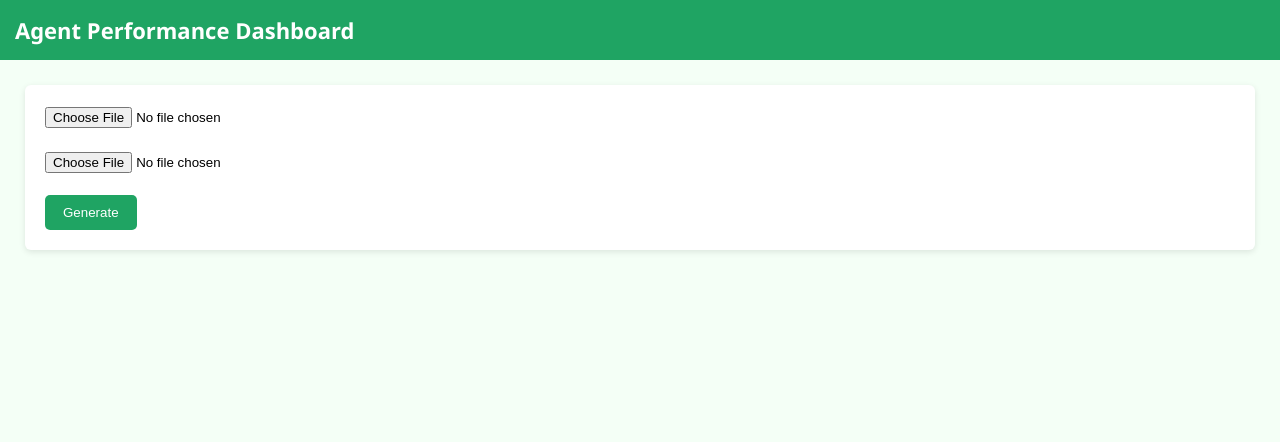
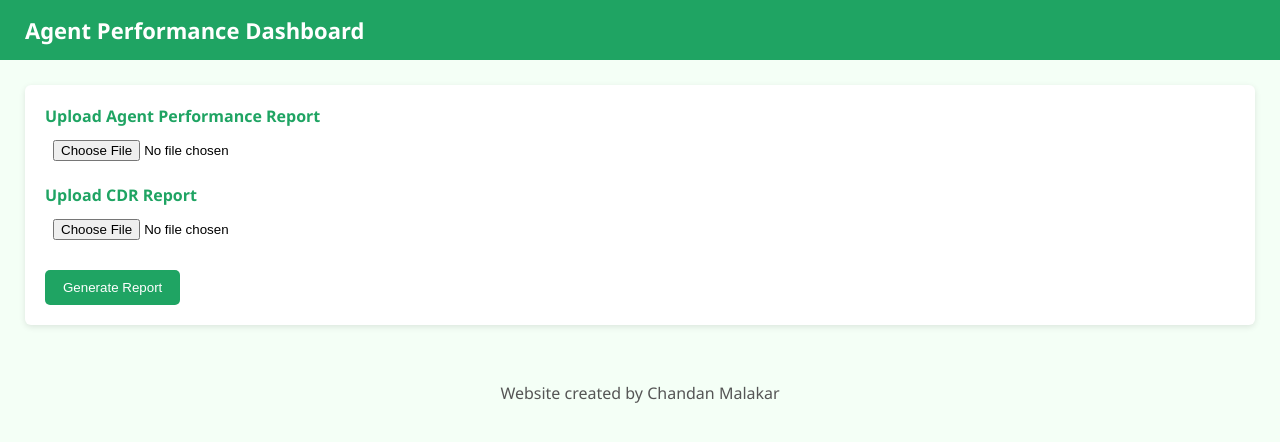
Before and after one commit to Viratmalakar/agent.performance.site, a Flask app: page / in a window 1280 px wide. Shown: the top 442 px of the page. Run offline with Flask 3, Linux system fonts and the light colour scheme.

Commit message:
Update index.html

```diff
--- a/templates/index.html
+++ b/templates/index.html
@@ -1,118 +1,244 @@
 <!DOCTYPE html>
-<html>
+<html lang="en">
 <head>
+<meta charset="UTF-8">
 <title>Agent Performance Dashboard</title>
 <script src="https://cdnjs.cloudflare.com/ajax/libs/html2canvas/1.4.1/html2canvas.min.js"></script>
+
 <style>
-body{font-family:Segoe UI;background:#f4fff6;margin:0}
-header{background:#1fa463;color:white;padding:15px;font-size:22px;font-weight:bold}
-.container{padding:25px}
-.card-box{display:grid;grid-template-columns:repeat(auto-fit,minmax(200px,1fr));gap:15px;margin-bottom:20px}
-.card{background:white;border-left:6px solid #1fa463;padding:15px;box-shadow:0 2px 6px rgba(0,0,0,.1)}
-.card h4{margin:0;color:#555;font-size:14px}
+body{
+    font-family:Segoe UI,Arial;
+    background:#f4fff6;
+    margin:0;
+}
+header{
+    background:#1fa463;
+    color:white;
+    padding:15px 25px;
+    font-size:22px;
+    font-weight:bold;
+}
+.container{
+    padding:25px;
+}
+.card-box{
+    display:grid;
+    grid-template-columns:repeat(auto-fit,minmax(200px,1fr));
+    gap:15px;
+    margin-bottom:20px;
+}
+.card{
+    background:white;
+    border-left:6px solid #1fa463;
+    padding:15px;
+    box-shadow:0 2px 6px rgba(0,0,0,0.1);
+}
+.card h4{margin:0;color:#555;font-size:14px;}
 .card h2{margin:5px 0;color:#1fa463}
-.upload-box{background:white;padding:20px;border-radius:6px;box-shadow:0 2px 6px rgba(0,0,0,.1)}
-button{background:#1fa463;color:white;border:none;padding:10px 18px;border-radius:5px;cursor:pointer}
+
+.upload-box{
+    background:white;
+    padding:20px;
+    border-radius:6px;
+    box-shadow:0 2px 6px rgba(0,0,0,.1);
+    margin-bottom:20px;
+}
+.upload-box label{
+    font-weight:bold;
+    display:block;
+    margin-bottom:5px;
+    color:#1fa463;
+}
+input[type=file]{
+    width:100%;
+    padding:8px;
+}
+
+button{
+    background:#1fa463;
+    color:white;
+    border:none;
+    padding:10px 18px;
+    border-radius:5px;
+    cursor:pointer;
+    margin-right:8px;
+}
 button:hover{background:#168a52}
-table{width:100%;border-collapse:collapse}
-th,td{border:1px solid #ddd;padding:8px;text-align:center}
-th{background:#1fa463;color:white}
-#loader{position:fixed;inset:0;background:rgba(255,255,255,.85);display:none;align-items:center;justify-content:center;font-size:26px;color:#1fa463;font-weight:bold}
+
+.table-box{
+    background:white;
+    padding:15px;
+    border-radius:6px;
+    box-shadow:0 2px 6px rgba(0,0,0,.1);
+    overflow:auto;
+}
+
+table{
+    width:100%;
+    border-collapse:collapse;
+}
+th,td{
+    border:1px solid #ddd;
+    padding:8px;
+    text-align:center;
+}
+th{
+    background:#1fa463;
+    color:white;
+}
+
+tfoot td{
+    font-weight:bold;
+    background:#eafff1;
+}
+
+footer{
+    text-align:center;
+    padding:12px;
+    color:#555;
+}
+
+#loader{
+    position:fixed;
+    inset:0;
+    background:rgba(255,255,255,.85);
+    display:none;
+    align-items:center;
+    justify-content:center;
+    font-size:26px;
+    color:#1fa463;
+    font-weight:bold;
+    z-index:999;
+}
 </style>
 </head>
+
 <body>
 
 <header>Agent Performance Dashboard</header>
+
 <div id="loader">Generating Report...</div>
 
 <div class="container">
 
 <div class="upload-box">
-<input type="file" id="agentFile"><br><br>
-<input type="file" id="cdrFile"><br><br>
-<button onclick="generate()">Generate</button>
-<button onclick="exportExcel()" id="exportBtn" style="display:none">Export Excel</button>
-<button onclick="copyTableImage()" id="copyBtn" style="display:none">Copy Table</button>
+    <label>Upload Agent Performance Report</label>
+    <input type="file" id="agentFile">
+
+    <label style="margin-top:15px;">Upload CDR Report</label>
+    <input type="file" id="cdrFile">
+
+    <br><br>
+    <button onclick="generate()">Generate Report</button>
+    <button onclick="exportExcel()" id="exportBtn" style="display:none;">Export Excel</button>
+    <button onclick="copyTableImage()" id="copyBtn" style="display:none;">Copy Table</button>
+    <button onclick="resetAll()" id="resetBtn" style="display:none;">Reset</button>
 </div>
 
-<div class="card-box" id="cards" style="display:none">
-<div class="card"><h4>Total Login</h4><h2 id="c_login"></h2></div>
-<div class="card"><h4>Total Talk Time</h4><h2 id="c_talk"></h2></div>
-<div class="card"><h4>Total Mature</h4><h2 id="c_mature"></h2></div>
-<div class="card"><h4>IB Mature</h4><h2 id="c_ib"></h2></div>
-<div class="card"><h4>OB Mature</h4><h2 id="c_ob"></h2></div>
-<div class="card"><h4>Total IVR Hit</h4><h2 id="c_ivr"></h2></div>
+<div class="card-box" id="cards" style="display:none;">
+    <div class="card"><h4>Total Login</h4><h2 id="c_login">0</h2></div>
+    <div class="card"><h4>Total Talk Time</h4><h2 id="c_talk">0</h2></div>
+    <div class="card"><h4>Total Mature</h4><h2 id="c_mature">0</h2></div>
+    <div class="card"><h4>IB Mature</h4><h2 id="c_ib">0</h2></div>
+    <div class="card"><h4>OB Mature</h4><h2 id="c_ob">0</h2></div>
+    <div class="card"><h4>Total IVR Hit</h4><h2 id="c_ivr">0</h2></div>
 </div>
 
-<table id="resultTable"></table>
+<div class="table-box" id="tableBox" style="display:none;">
+    <table id="resultTable"></table>
+</div>
 
 </div>
+
+<footer>Website created by Chandan Malakar</footer>
 
 <script>
 let lastData=[];
 
 function generate(){
+    let agent=document.getElementById("agentFile").files[0];
+    let cdr=document.getElementById("cdrFile").files[0];
+
+    if(!agent||!cdr){
+        alert("Please upload both files");
+        return;
+    }
+
     let fd=new FormData();
-    fd.append("agent",agentFile.files[0]);
-    fd.append("cdr",cdrFile.files[0]);
+    fd.append("agent",agent);
+    fd.append("cdr",cdr);
 
-    loader.style.display="flex";
+    document.getElementById("loader").style.display="flex";
 
     fetch("/process",{method:"POST",body:fd})
     .then(r=>r.json())
     .then(data=>{
-        loader.style.display="none";
+        document.getElementById("loader").style.display="none";
         lastData=data;
-        render(data);
+        renderTable(data);
     })
 }
 
-function render(data){
-    let table=resultTable;
+function renderTable(data){
+    let table=document.getElementById("resultTable");
     table.innerHTML="";
 
+    if(data.length==0) return;
+
     let head="<tr>";
-    Object.keys(data[0]).forEach(k=>head+="<th>"+k+"</th>");
+    Object.keys(data[0]).forEach(k=>{
+        head+="<th>"+k+"</th>";
+    });
     head+="</tr>";
     table.innerHTML=head;
 
     data.forEach(r=>{
         let row="<tr>";
-        Object.values(r).forEach(v=>row+="<td>"+v+"</td>");
+        Object.values(r).forEach(v=>{
+            row+="<td>"+v+"</td>";
+        });
         row+="</tr>";
         table.innerHTML+=row;
     });
 
-    cards.style.display="grid";
-    exportBtn.style.display="inline-block";
-    copyBtn.style.display="inline-block";
+    document.getElementById("tableBox").style.display="block";
+    document.getElementById("cards").style.display="grid";
+    document.getElementById("exportBtn").style.display="inline-block";
+    document.getElementById("copyBtn").style.display="inline-block";
+    document.getElementById("resetBtn").style.display="inline-block";
 
+    // Top cards from last row total
     let t=data[data.length-1];
-    c_login.innerText=t["Total Login"];
-    c_talk.innerText=t["Total Talk Time"];
-    c_mature.innerText=t["Total Mature"];
-    c_ib.innerText=t["IB Mature"];
-    c_ob.innerText=t["OB Mature"];
-    c_ivr.innerText=t["Total IVR Hit"];
+    document.getElementById("c_login").innerText=t["Total Login"];
+    document.getElementById("c_talk").innerText=t["Total Talk Time"];
+    document.getElementById("c_mature").innerText=t["Total Mature"];
+    document.getElementById("c_ib").innerText=t["IB Mature"];
+    document.getElementById("c_ob").innerText=t["OB Mature"];
+    document.getElementById("c_ivr").innerText=t["Total IVR Hit"];
 }
 
 function exportExcel(){
-fetch("/export",{method:"POST",headers:{"Content-Type":"application/json"},body:JSON.stringify(lastData)})
-.then(r=>r.blob()).then(b=>{
-let a=document.createElement("a");
-a.href=URL.createObjectURL(b);
-a.download="Agent_Report.xlsx";
-a.click();
-});
+    fetch("/export",{method:"POST",body:JSON.stringify(lastData)})
+    .then(r=>r.blob())
+    .then(b=>{
+        let a=document.createElement("a");
+        a.href=URL.createObjectURL(b);
+        a.download="Agent_Performance_Report_"+new Date().toLocaleString().replace(/[:\/]/g,"-")+".xlsx";
+        a.click();
+    })
 }
 
 function copyTableImage(){
-html2canvas(resultTable).then(canvas=>{
-canvas.toBlob(b=>{
-navigator.clipboard.write([new ClipboardItem({"image/png":b})]);
-alert("Copied!");
-});
-});
+    html2canvas(document.getElementById("tableBox")).then(canvas=>{
+        canvas.toBlob(b=>{
+            navigator.clipboard.write([new ClipboardItem({"image/png":b})]);
+            alert("Table image copied!");
+        });
+    });
+}
+
+function resetAll(){
+    location.reload();
 }
 </script>
 
```
